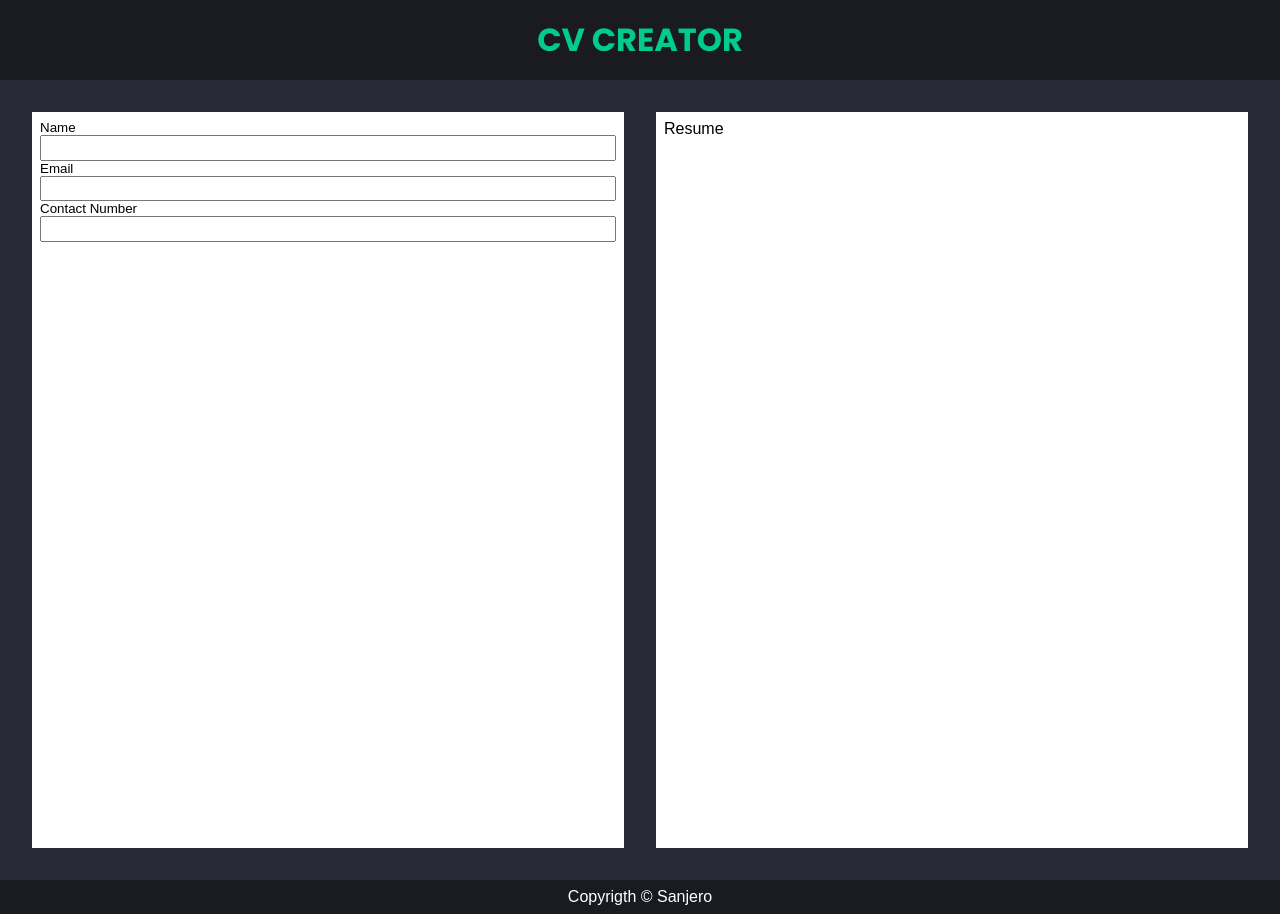
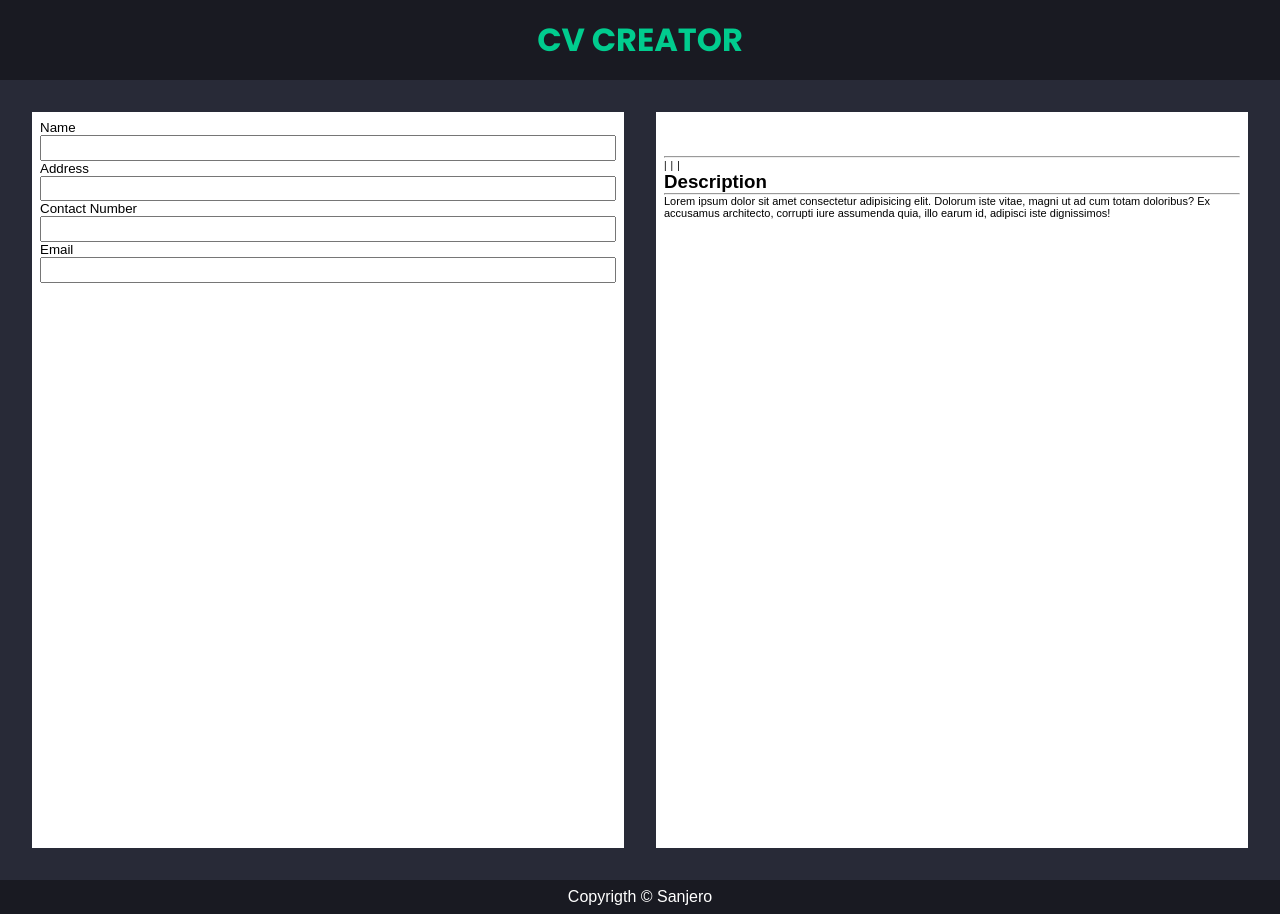
Before and after one commit to Sanjero20/cv-application, a React (Vite) app: page / in a window 1280 px wide. Built offline with nearby package versions, Linux system fonts and the light colour scheme; a web font is replaced by a local one.

Commit message:
Add A display section

```diff
--- a/src/components/Main.jsx
+++ b/src/components/Main.jsx
@@ -12,6 +12,7 @@ export class Main extends Component {
       name: '',
       email: '',
       contact: '',
+      address: '',
       education: [],
       workExperience: [],
     };
@@ -27,7 +28,7 @@ export class Main extends Component {
   render() {
     return (
       <main>
-        <form onChange={() => this.editValues(this.state)} id="cv-builder">
+        <form id="cv-builder">
           <Personal inputHandler={this.inputHandler}></Personal>
           {/* Educational Experience */}
           {/* Practical Experience */}
--- a/src/components/Resume.jsx
+++ b/src/components/Resume.jsx
@@ -1,12 +1,36 @@
 import React, { Component } from 'react';
+import '../styles/Resume.css';
 
 class Resume extends Component {
-  constructor(props) {
-    super(props);
+  renderPersonalInfo() {
+    const { address, contact, email } = this.props.data;
+    const personalInfo = [address, contact, email];
+
+    return personalInfo.map((info, index) => (
+      <li key={`${index}`}> {info} | </li>
+    ));
   }
 
   render() {
-    return <div className="Resume">Resume</div>;
+    const { name } = this.props.data;
+
+    return (
+      <div className="Resume">
+        <h1 className="name"> {name} </h1>
+        <hr className="separator" />
+
+        <ul className="personal-info">{this.renderPersonalInfo()}</ul>
+
+        <h3>Description</h3>
+        <hr />
+        <p className="description">
+          Lorem ipsum dolor sit amet consectetur adipisicing elit. Dolorum iste
+          vitae, magni ut ad cum totam doloribus? Ex accusamus architecto,
+          corrupti iure assumenda quia, illo earum id, adipisci iste
+          dignissimos!
+        </p>
+      </div>
+    );
   }
 }
 
--- a/src/components/form/Personal.jsx
+++ b/src/components/form/Personal.jsx
@@ -1,10 +1,6 @@
 import React, { Component } from 'react';
 
 class Personal extends Component {
-  constructor(props) {
-    super(props);
-  }
-
   render() {
     const { inputHandler } = this.props;
 
@@ -16,13 +12,18 @@ class Personal extends Component {
         </fieldset>
 
         <fieldset>
-          <label htmlFor="email">Email</label>
-          <input type="email" id="email" onChange={inputHandler} />
+          <label htmlFor="address">Address</label>
+          <input type="text" id="address" onChange={inputHandler} />
         </fieldset>
 
         <fieldset>
           <label htmlFor="contact">Contact Number</label>
           <input type="tel" id="contact" onChange={inputHandler} />
+        </fieldset>
+
+        <fieldset>
+          <label htmlFor="email">Email</label>
+          <input type="email" id="email" onChange={inputHandler} />
         </fieldset>
       </div>
     );
--- /dev/null
+++ b/src/styles/Resume.css
@@ -0,0 +1,25 @@
+ul {
+  list-style-type: none;
+}
+
+ul.personal-info {
+  display: flex;
+  gap: 0.25em;
+}
+
+ul.personal-info > li {
+  font-size: 10px;
+}
+
+.separator {
+  margin-bottom: 0.1em;
+}
+
+.name {
+  font-size: 1.5em;
+  height: 1.5em;
+}
+
+.description {
+  font-size: 11px;
+}
```
